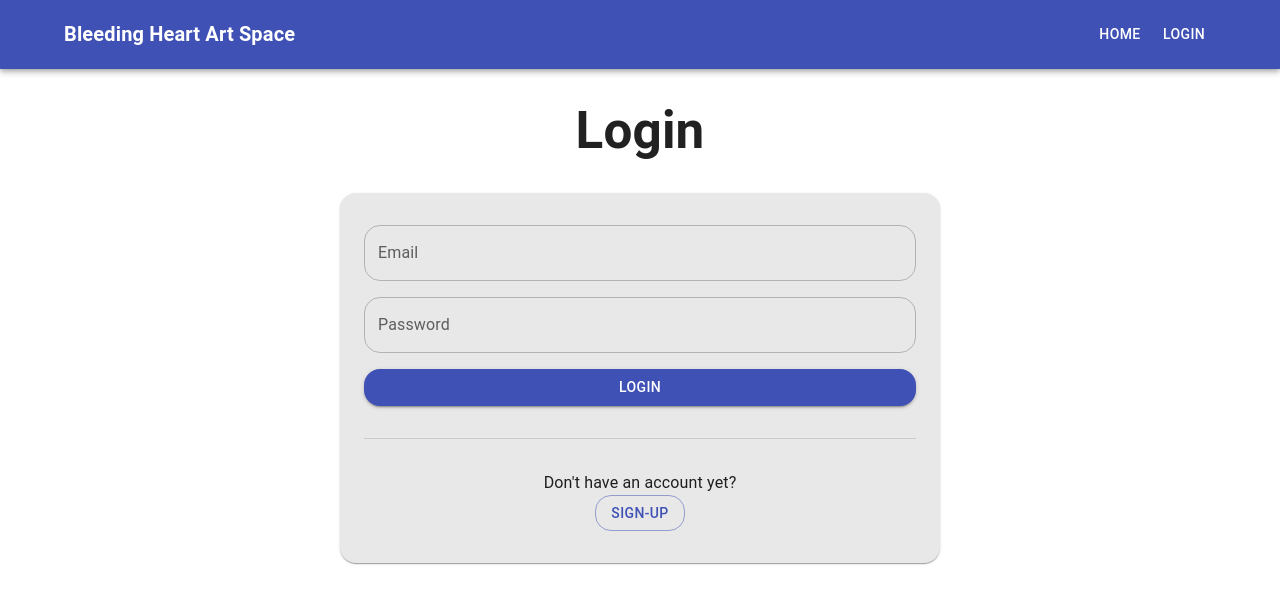
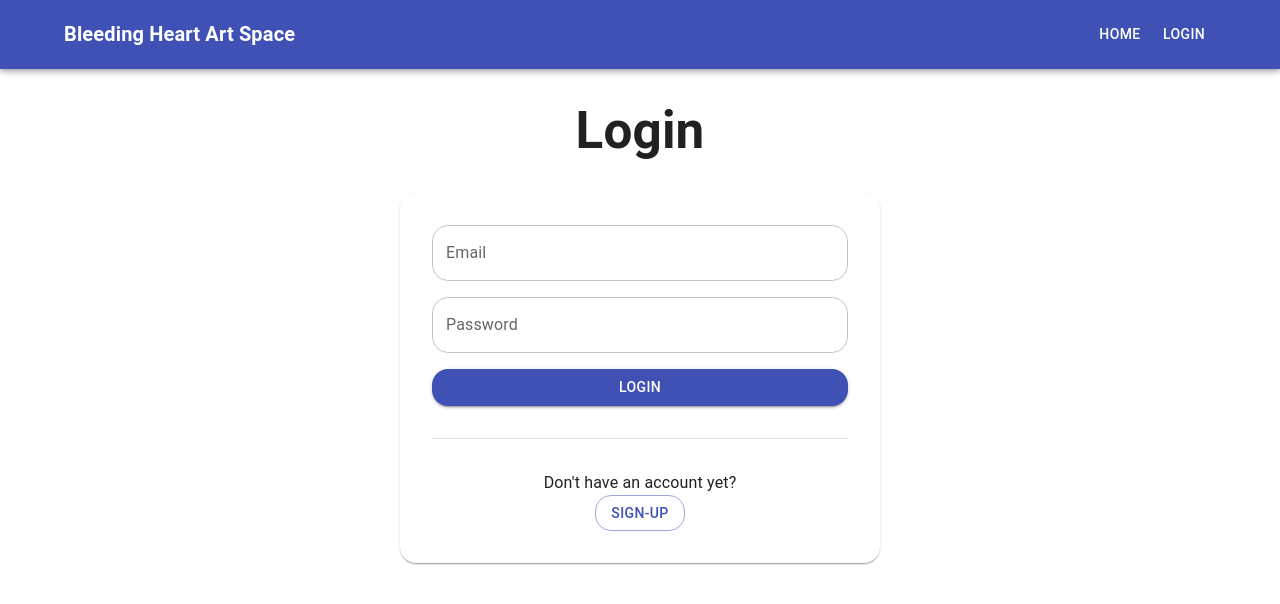
Before and after one commit to UAlberta-CMPUT401/f24project-Bleeding-Heart-Art-Space, a React (Vite) app in the folder frontend/: page /login in a window 1280 px wide. Shown: the top 604 px of the page. Built offline with nearby package versions, Linux system fonts and the light colour scheme.

Commit message:
style: changed sign in to use mui card

```diff
--- a/frontend/src/app/pages/Login.tsx
+++ b/frontend/src/app/pages/Login.tsx
@@ -1,5 +1,5 @@
 import React from "react";
-import { Button, Container, Divider, TextField } from "@mui/material";
+import { Button, Card, Divider, TextField } from "@mui/material";
 import styles from './Login.module.css';
 import TopBar from "../../components/layout/topBar";
 
@@ -7,14 +7,12 @@ const Login: React.FC = () => {
   return (
     <TopBar>
       <h1>Login</h1>
-      <Container
-        maxWidth="sm"
-        sx={(theme) => ({
-          borderRadius: '1rem',
+      <Card
+        sx={{
+          marginX: 'auto',
+          maxWidth: '30rem',
           padding: '2rem',
-          backgroundColor: theme.palette.background.base1,
-          boxShadow: theme.shadows[1],
-        })}
+        }}
       >
         <form
           className={styles.loginForm}
@@ -52,7 +50,7 @@ const Login: React.FC = () => {
         >
           Sign-up
         </Button>
-      </Container>
+      </Card>
     </TopBar>
   );
 }
```
